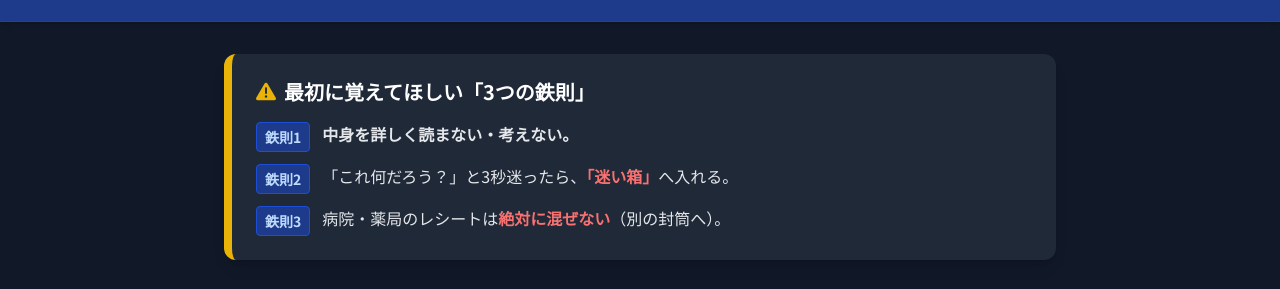
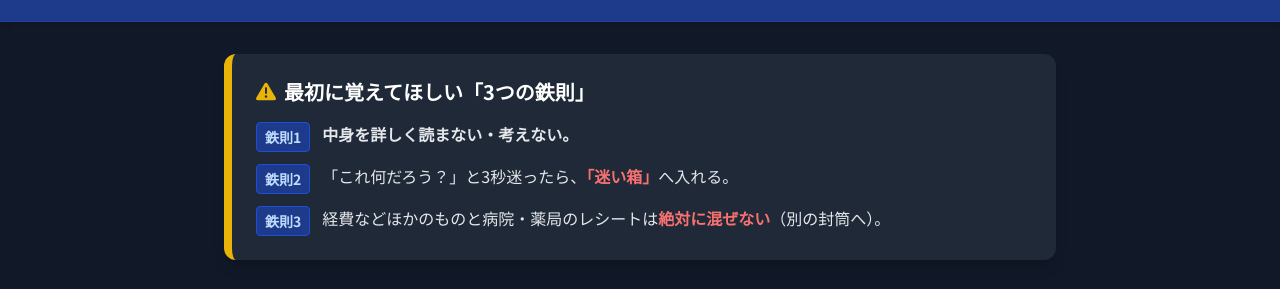
Before and after one commit to hide-kuwa/setumei, a plain HTML site: page index.html in a window 1280 px wide. Shown: the part 95-384 px from the top of the page. Drawn offline with nearby package versions, Linux system fonts and the light colour scheme.

Commit message:
Clarify rule about mixing receipts in index.html

```diff
--- a/index.html
+++ b/index.html
@@ -66,7 +66,7 @@
                 </li>
                 <li class="flex items-start">
                     <span class="bg-blue-900 text-blue-200 border border-blue-700 font-bold px-2 py-1 rounded mr-3 text-sm">鉄則3</span>
-                    <span>病院・薬局のレシートは<span class="font-bold text-red-400">絶対に混ぜない</span>（別の封筒へ）。</span>
+                    <span>経費などほかのものと病院・薬局のレシートは<span class="font-bold text-red-400">絶対に混ぜない</span>（別の封筒へ）。</span>
                 </li>
             </ul>
         </section>
```
